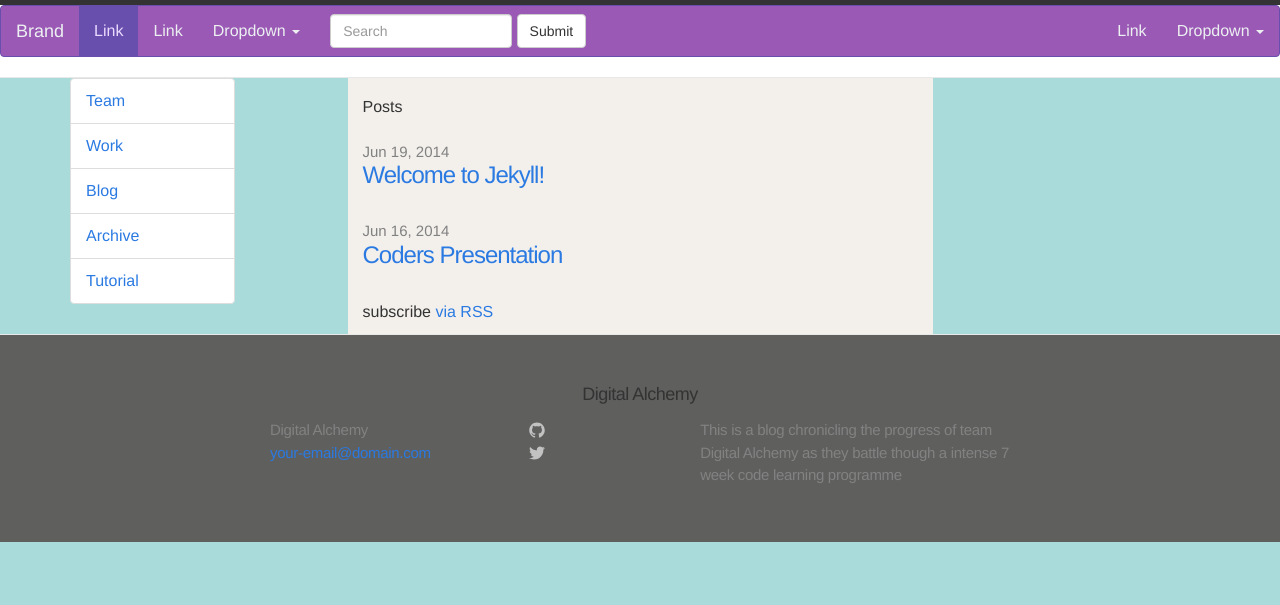
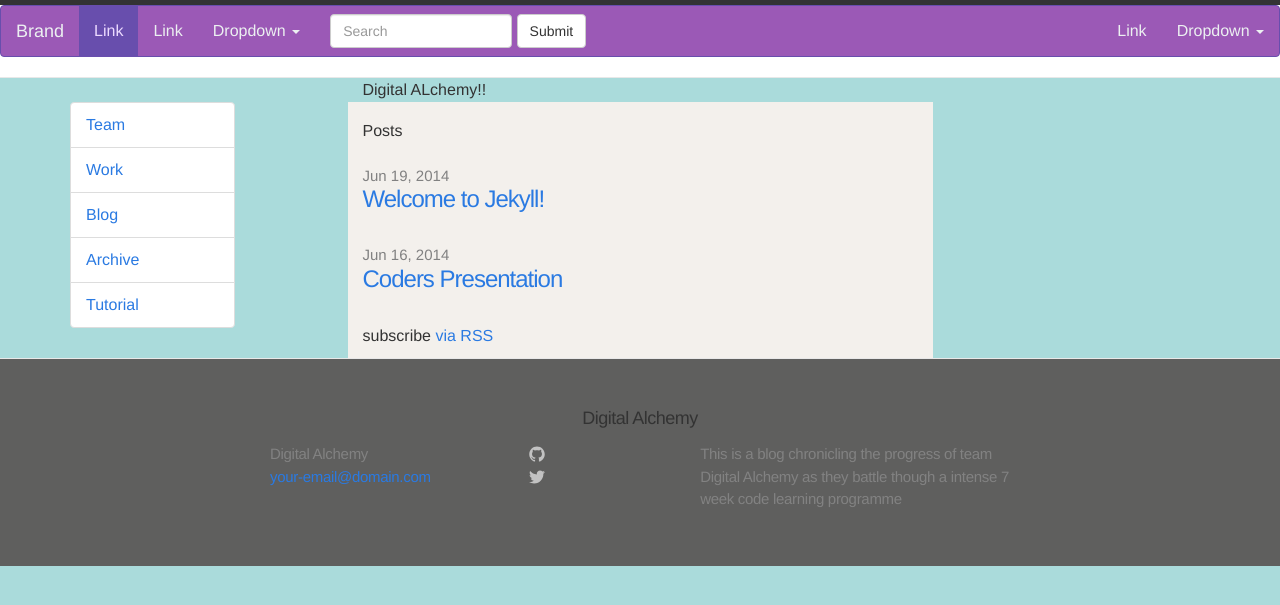
Before and after one commit to theodore-q/Digital-alchemy2.0, a Jekyll site: the page built from index.html, in a window 1280 px wide. Shown: the top 605 px of the page. Built offline with Jekyll 4.4.1, drawn with Linux system fonts in a browser that asks for light colours; nearby versions of some CDN libraries.

Commit message:
style change test

```diff
--- /dev/null
+++ b/_includes/title.html
@@ -0,0 +1 @@
+Digital ALchemy!!
--- a/_layouts/default.html
+++ b/_layouts/default.html
@@ -6,7 +6,13 @@
     <body style = "background-color:#aadbdb;">
 
     {% include header.html %}
-
+<div class = "container">
+  <div class = "row">
+    <div class = "col-md-6 col-md-offset-3">
+      {% include title.html %}
+    </div>
+  </div>
+      </div>
     <div class = "container">
       <div class = "row">
         <div style=" background-color:#aadbdb;" class = "col-md-2"
```
